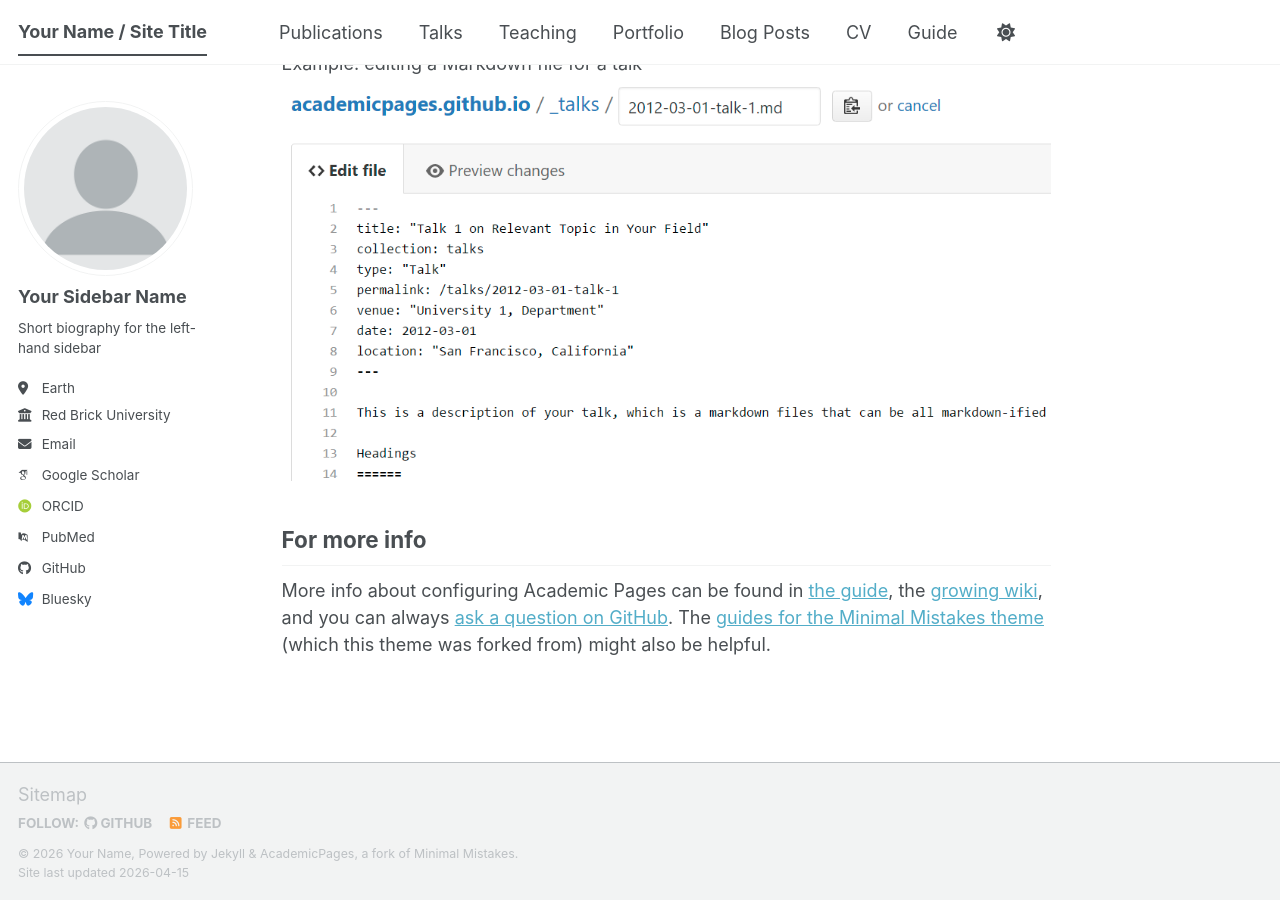
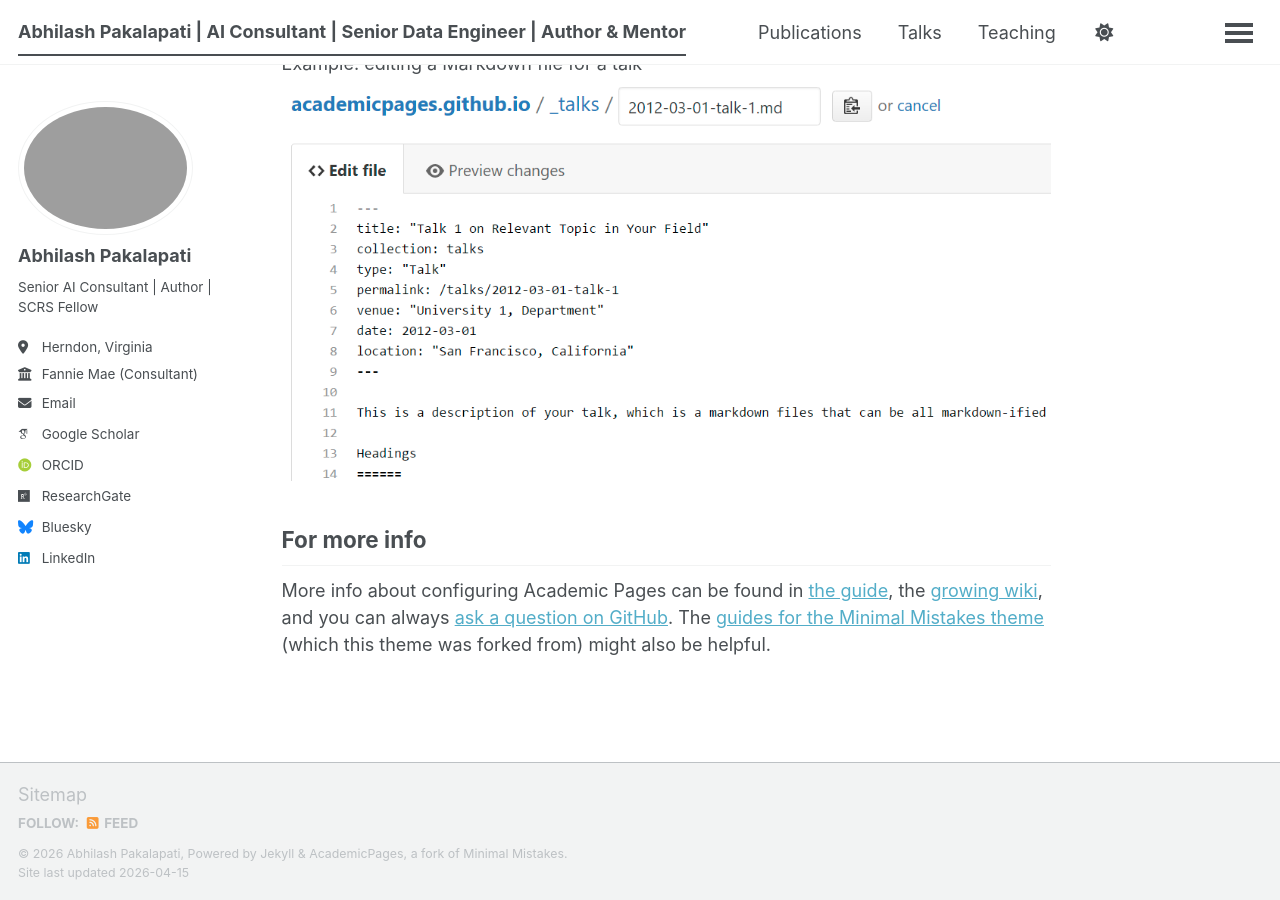
Before and after one commit to abhilashpakalapati/abhilashpakalapati.github.io, a Jekyll site: the page built from _pages/about.md, in a window 1280 px wide and 900 px high, scrolled down 2720 px. Built offline with Jekyll 4.4.1, drawn with Linux system fonts in a browser that asks for light colours; some web fonts are replaced; a script bundle is joined from its source files by our own code; library files that are not in the unit come from our copies.

Commit message:
Update _config.yml

```diff
--- a/_config.yml
+++ b/_config.yml
@@ -9,40 +9,41 @@
 # Basic Site Settings
 locale                   : "en-US"
 site_theme               : "default" # The available themes options are "default", "air", "sunrise", "mint", "dirt" and "contrast"
-title                    : "Your Name / Site Title"
+title                    : "Abhilash Pakalapati | AI Consultant | Senior Data Engineer | Author & Mentor"
 title_separator          : "-"
-name                     : &name "Your Name"
-description              : &description "Your Name's academic portfolio"   # Update this with a general description of your site, this is the default if not overridden by a page
-url                      : https://academicpages.github.io # The base hostname & protocol for your site e.g. "https://[your GitHub username].github.io",
+name                     : &name "Abhilash Pakalapati"
+description              : &description "Official portfolio of Abhilash Pakalapati, SCRS Fellow. Senior AI Engineer specializing in Agentic AI, AWS, and Snowflake. Author of 'Making Work Easier with Modern AI Tools'."   # Update this with a general description of your site, this is the default if not overridden by a page
+url                      : https://abhilashpakalapati.com # The base hostname & protocol for your site e.g. "https://[your GitHub username].github.io",
                                                            # or if you already have some other page hosted on Github then use "https://[your GitHub username].github.io/[Your Repo Name]"
 baseurl                  : "" # the subpath of your site, e.g. "/blog"
-repository               : "academicpages/academicpages.github.io"
+repository               : "abhilashpakalapati/abhilashpakalapati.github.io"
 
 # Site Author - The following control what appear as part of the author content on the side bar.
 #               If a field is blank the icon and link will not appear, otherwise it will be shown.
 #               Additional customization can be done by editing /_includes/author-profile.html
 author:
   # Biographic information
-  avatar           : "profile.png"
-  name             : "Your Sidebar Name"
+  avatar           : "abhilash-headshot.jpg"
+  name             : "Abhilash Pakalapati"
   pronouns         : # example: "she/her"
-  bio              : "Short biography for the left-hand sidebar"
-  location         : "Earth"
-  employer         : "Red Brick University"
+  bio              : "Senior AI Consultant | Author | SCRS Fellow"
+  location         : "Herndon, Virginia"
+  employer         : "Fannie Mae (Consultant)"
   uri              : # URL
-  email            : "none@example.org"
+  email            : "abhilashpakalapati@ieee.org"
+  linkedin         : "abhilashpakalapati"
 
   # Academic websites
   academia         : # URL
   arxiv            : # URL - Update with the correct link to your profile
-  googlescholar    : "https://scholar.google.com/citations?user=PS_CX0AAAAAJ"
+  googlescholar    : "https://scholar.google.com/citations?user=itqOCSIAAAAJ"
   inspire-hep      : # URL
   impactstory      : # URL
-  orcid            : "https://orcid.org/yourorcidurl"
+  orcid            : "https://orcid.org/0009-0003-9425-983X"
   semantic         : # URL
   ssrn             : # URL
-  pubmed           : "https://www.ncbi.nlm.nih.gov/pubmed/?term=john+snow"
-  researchgate     : # URL
+  pubmed           : #"https://www.ncbi.nlm.nih.gov/pubmed/?term=john+snow"
+  researchgate     : "https://www.researchgate.net/profile/Abhilash-Pakalapati"
   scopus           : # URL
   zotero           : # URL
 
@@ -51,7 +52,7 @@ author:
   bitbucket        : # Username - Update with your username on the site
   codepen          : # Username
   dribbble         : # Username
-  github           : "academicpages"
+  github           : # Username
   kaggle           : # Username
   stackoverflow    : # User number or user number and name (i.e., use "1" or "1/jeff-atwood")
 
@@ -66,7 +67,7 @@ author:
   keybase          : # Username
   instagram        : # Username
   lastfm           : # Username
-  linkedin         : # Username
+  linkedin         : "abhilashpakalapati"
   mastodon         : # URL
   medium           : # URL
   pinterest        : # Username
```
